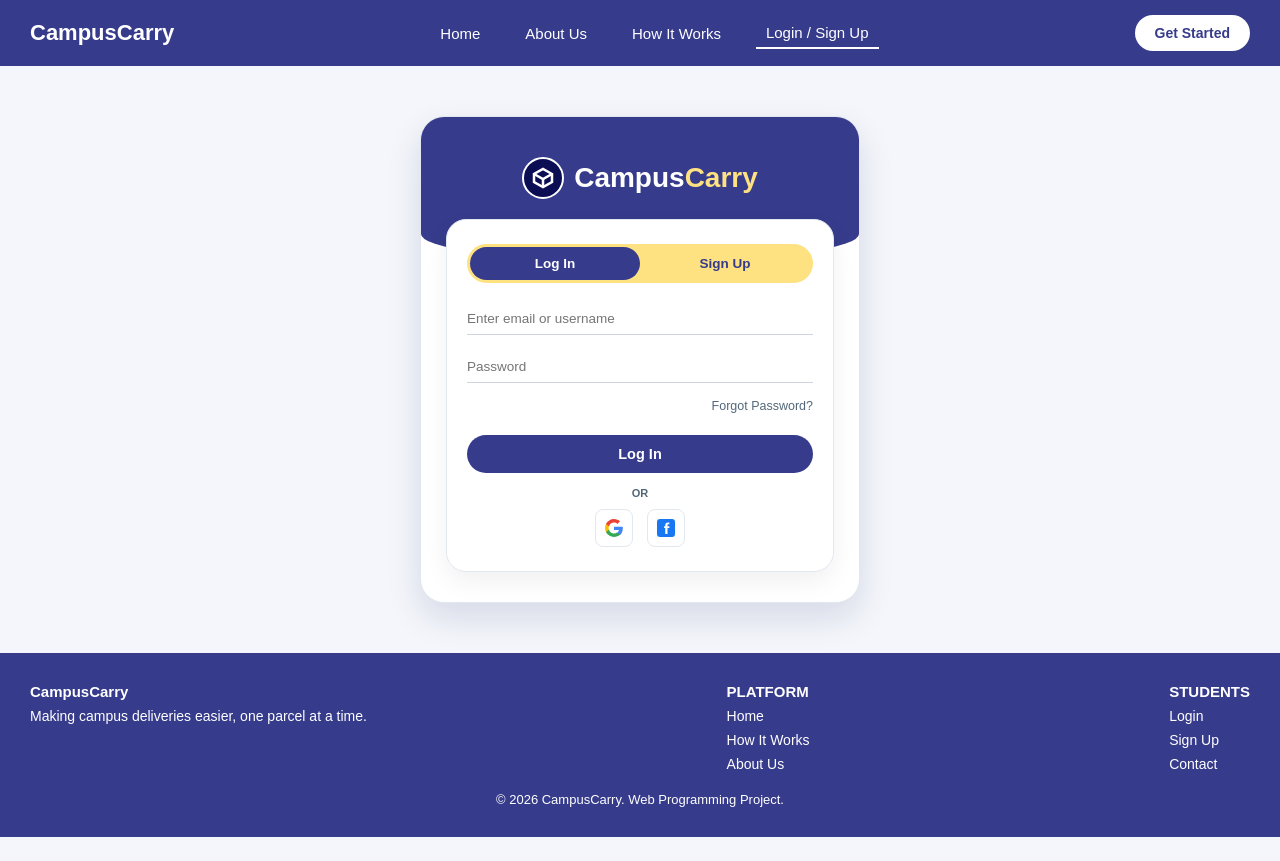
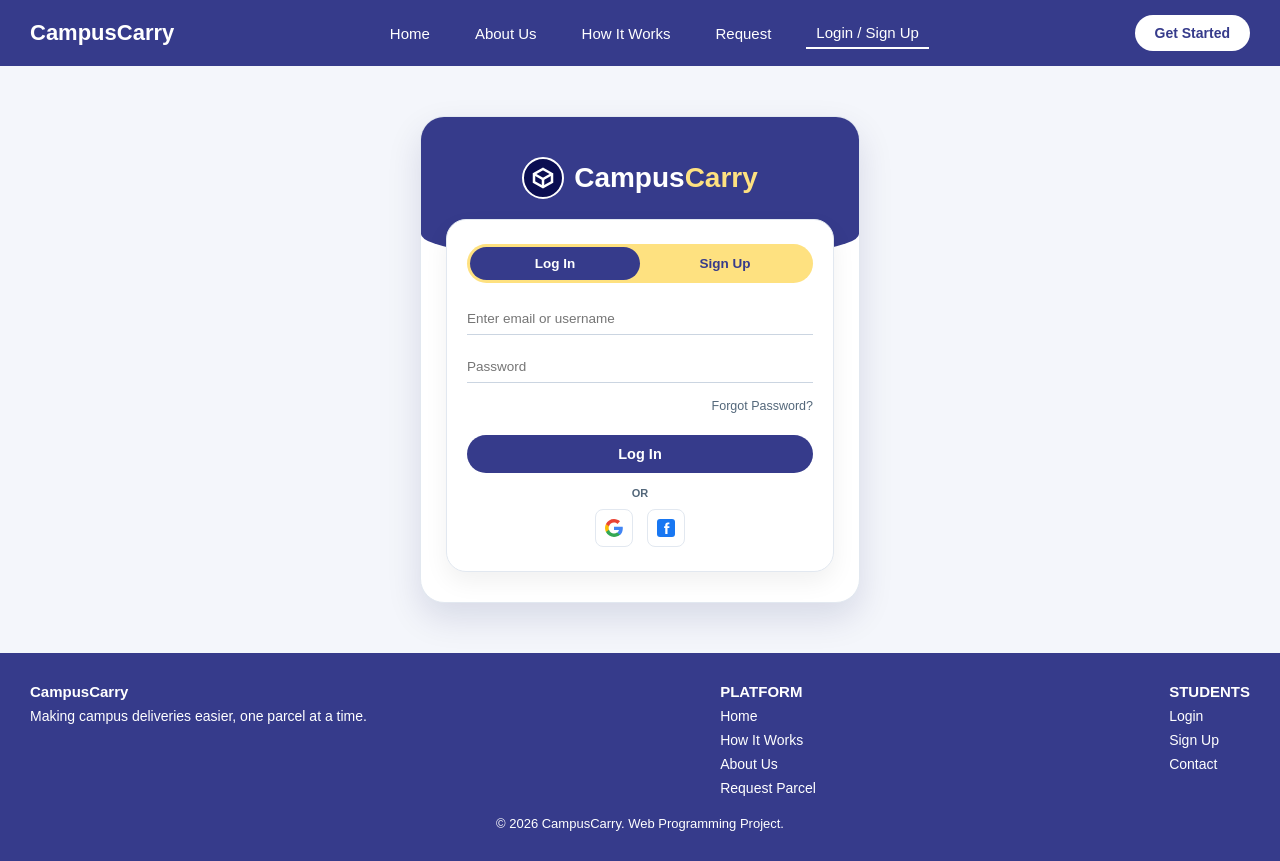
Before and after one commit to himanshish2/web-prog-project, a plain HTML site: page login.html in a window 1280 px wide. Before the commit the page ends 837 px from the top, so only its background shows below. Drawn offline with Linux system fonts and the light colour scheme.

Commit message:
refactor: integrate Request page links into login header and footer

```diff
--- a/login.html
+++ b/login.html
@@ -10,7 +10,6 @@
 
     <!-- ==================================================================
          1. NAVIGATION BAR (FLEXBOX)
-         Identical to CampusCarry about.html header
          ================================================================== -->
     <header>
         <nav class="navbar">
@@ -22,6 +21,7 @@
                 <li><a href="home.html">Home</a></li>
                 <li><a href="about.html">About Us</a></li>
                 <li><a href="how-it-works.html">How It Works</a></li>
+                <li><a href="request.html">Request</a></li> <!-- ADDED LINK HERE -->
                 <li><a href="login.html" class="activeLink">Login / Sign Up</a></li>
             </ul>
 
@@ -121,8 +121,7 @@
     </main>
 
     <!-- ==================================================================
-         3. FOOTER (CSS GRID)
-         Matching CampusCarry about.html footer
+         3. FOOTER (CSS GRID & FLEXBOX)
          ================================================================== -->
     <footer>
         <div class="footerColumns">
@@ -136,6 +135,7 @@
                 <a href="home.html">Home</a>
                 <a href="how-it-works.html">How It Works</a>
                 <a href="about.html">About Us</a>
+                <a href="request.html">Request Parcel</a> <!-- ADDED LINK HERE -->
             </div>
 
             <div class="footerColumn">
```
